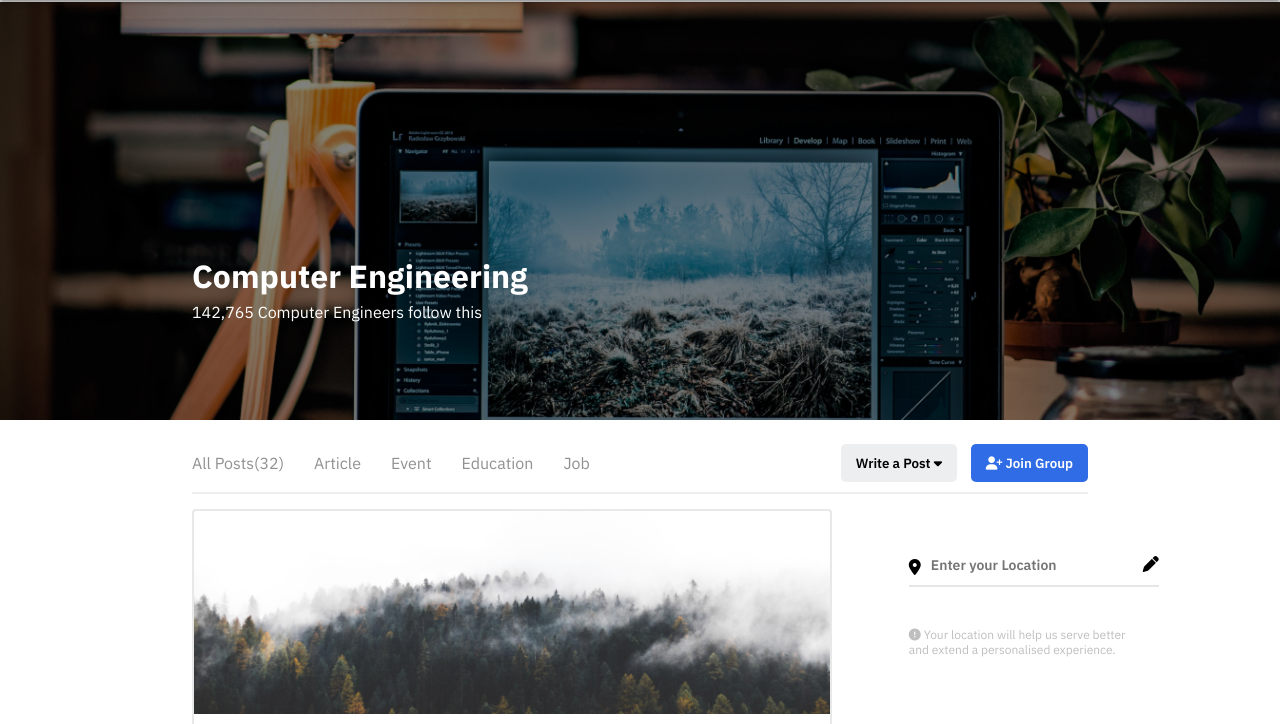
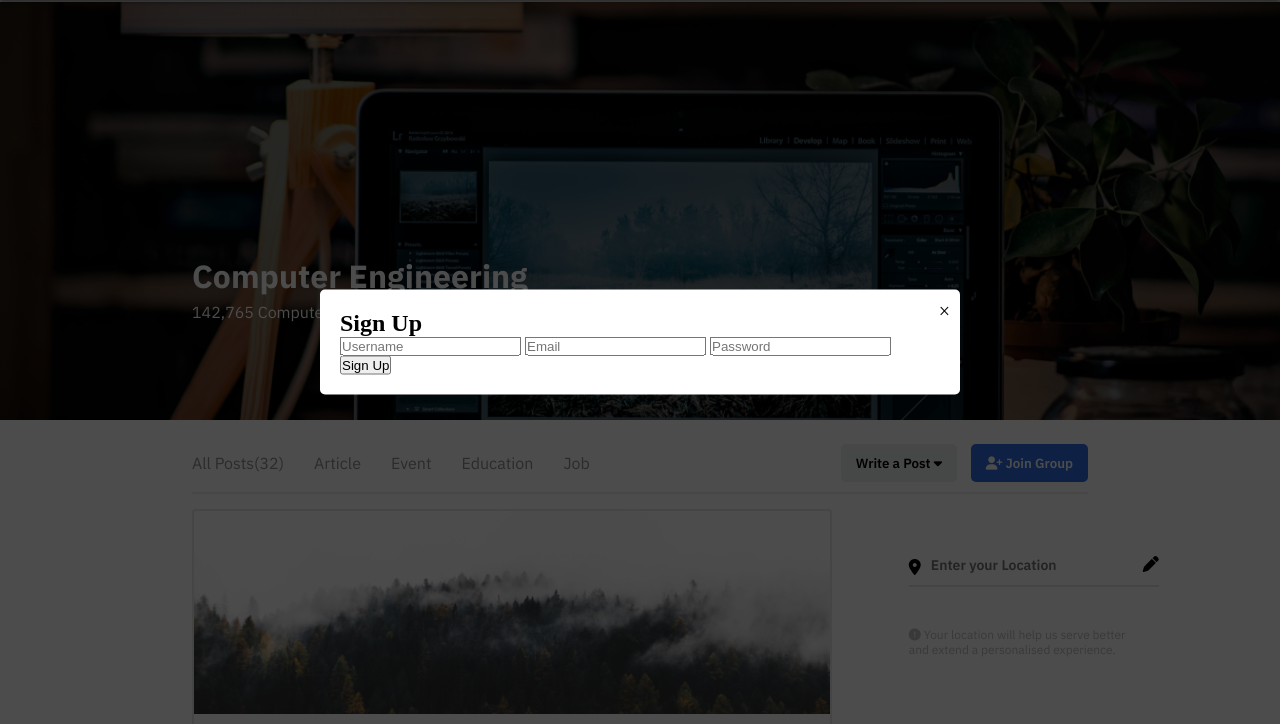
Before and after one commit to PriyoRaven/ATG-World, a plain HTML site: page index.html in a window 1280 px wide. Both pictures are taken after a click on the link "It's free!". Shown: the part 58-782 px from the top of the page. Drawn offline with Linux system fonts and the light colour scheme; a script that the page names is missing.

Commit message:
safety for signup page

```diff
--- a/index.html
+++ b/index.html
@@ -9,6 +9,7 @@
 
     <!--TITLE-->
     <title>ATG.WORLD</title>
+    <link rel="icon" type="image/x-icon" href="assets/Union 1.png">
 
     <!--CSS-->
     <link rel="stylesheet" href="style.css" />
@@ -32,11 +33,28 @@
                 <div class="account">
                     <p class="cacc">
                         Create account.
-                        <a href="#" class="txtfree">It's free!
+                        <a href="#" class="txtfree" id="signupButton">It's free!
                             <i id="ddown" class="fa-sharp fa-solid fa-caret-down"></i>
                         </a>
                     </p>
                 </div>
+
+                <!--Signup/SignIn Button-->
+                <div class="overlay" id="signupOverlay">
+                    <div class="overlay-content">
+                        <span class="close" id="closeOverlay">&times;</span>
+                        <!-- Your signup form goes here -->
+                        <h2>Sign Up</h2>
+                        <form>
+                            <!-- Your form fields go here -->
+                            <input type="text" placeholder="Username">
+                            <input type="email" placeholder="Email">
+                            <input type="password" placeholder="Password">
+                            <button type="submit">Sign Up</button>
+                        </form>
+                    </div>
+                </div>
+
             </div>
         </nav>
     </header>
@@ -403,6 +421,7 @@
     <script src="js/dropdown.js"></script>
     <script src="js/buttonpress.js"></script>
     <script src="js/followpress.js"></script>
+    <script src="js/SignUp.js"></script>
 </body>
 
 </html>
--- /dev/null
+++ b/js/SignUp.js
@@ -0,0 +1,7 @@
+document.getElementById('signupButton').addEventListener('click', function() {
+    document.getElementById('signupOverlay').style.display = 'block';
+});
+
+document.getElementById('closeOverlay').addEventListener('click', function() {
+    document.getElementById('signupOverlay').style.display = 'none';
+});
--- a/style.css
+++ b/style.css
@@ -404,3 +404,32 @@ nav {
     float: right;
     margin-top: 50px;
 }
+
+/*SignIn and SignUp*/
+.overlay {
+    display: none;
+    position: fixed;
+    top: 0;
+    left: 0;
+    width: 100%;
+    height: 100%;
+    background-color: rgba(0, 0, 0, 0.7);
+}
+
+.overlay-content {
+    position: absolute;
+    top: 50%;
+    left: 50%;
+    transform: translate(-50%, -50%);
+    background-color: white;
+    padding: 20px;
+    border-radius: 5px;
+}
+
+.close {
+    position: absolute;
+    top: 10px;
+    right: 10px;
+    font-size: 20px;
+    cursor: pointer;
+}
```
Also changed, not shown: assets/Union 1.png (added).
